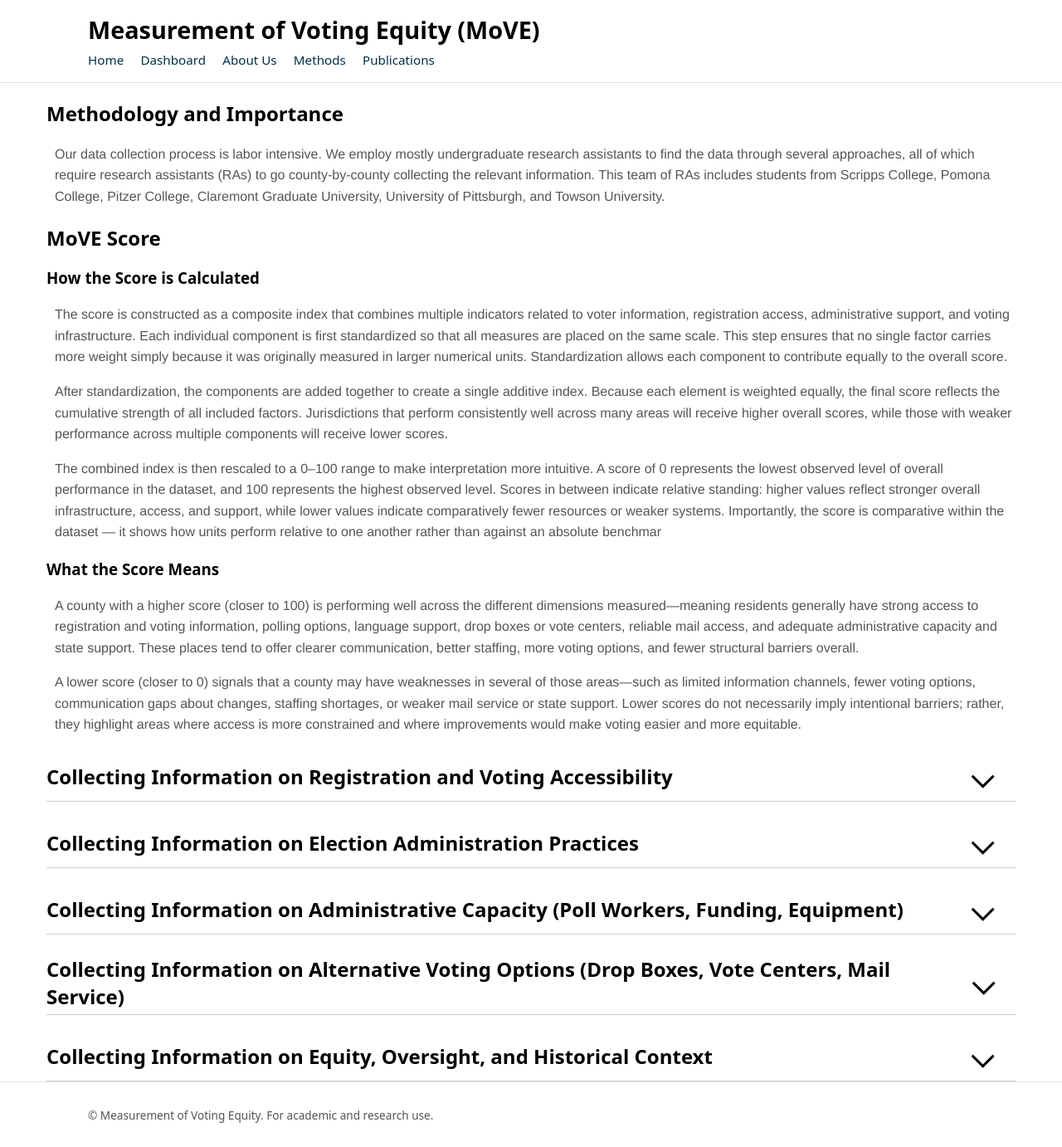
After one commit to BrendanHodges/MoVE-POC, a FastAPI app: template templates/methods.html in a window 1280 px wide. The commit adds this page. Shown: the whole page at 83% size. Run offline with FastAPI, Linux system fonts and the light colour scheme; the template is opened without the code that fills it, so the values that code supplies are empty.

Commit message:
Methods added

```diff
--- a/app/main.py
+++ b/app/main.py
@@ -83,6 +83,8 @@ def get_all_variables():
    variables = get_variable_lists()
    return variables
 
+
+
 @app.post("/data-extract")
 def data_extract(variables: dict):
     level = variables["geography"]["level"]
@@ -110,3 +112,7 @@ def data_extract(variables: dict):
         "rows": len(df),
         "data": data
     }
+
+@app.get("/methods", response_class=HTMLResponse)
+async def methods(request: Request):
+    return templates.TemplateResponse("methods.html", {"request": request})
--- a/static/css/site.css
+++ b/static/css/site.css
@@ -4,6 +4,8 @@
   --muted: #555;
   --accent: #003049;
   --bg: #ffffff;
+  --navy: #0b2545;
+  --navy-soft: #f3f6fb;
 }
 
 * {
@@ -458,3 +460,24 @@ main.container{
     grid-template-columns: 1fr;
   }
 }
+
+.move-mission{
+  max-width: 900px;
+  margin: 0 auto 36px;
+  padding: 22px 24px;
+  background: var(--navy-soft);
+  border: 1px solid var(--border);
+  border-left: 6px solid var(--navy);
+  border-radius: var(--card-radius);
+}
+
+.move-mission h3{
+  margin: 0 0 10px 0;
+  color: var(--navy);
+}
+
+.move-mission p{
+  margin: 0;
+  color: var(--muted);
+  line-height: 1.6;
+}
--- /dev/null
+++ b/templates/methods.html
@@ -0,0 +1,275 @@
+<!doctype html>
+<html lang="en">
+<head>
+  <meta charset="utf-8" />
+  <meta name="viewport" content="width=device-width, initial-scale=1" />
+  <title>Measurement of Voting Equity | Research Portal</title>
+  <link rel="stylesheet" href="/static/css/site.css" />
+
+  <!--ALMOST SAME AS FOR ABOUT US STUFF LOOK FOR COMMENTS-->
+  <style>
+    .dropdown-row {
+        display: flex;
+        justify-content: space-between; /* text left, arrow right */
+        align-items: center;
+        cursor: pointer;
+        font-weight: bold;
+        font-size: 24px;          /* make label larger like h2 */
+        margin-top: 20px;
+        padding: 5px 0;
+        border-bottom: 1px solid #ccc;
+    }
+
+    .dropdown-row:hover {
+        color: #0645ad; /* hover effect */
+    }
+
+    /* Arrow styling */
+        .dropdown-arrow {
+        font-size: 36px;
+        transition: transform 0.5s ease;
+        display: inline-block;
+        transform-origin: center;
+        width: 80px;
+        text-align: center;
+    }
+
+    /* Rotation class for arrow */
+        .dropdown-arrow.rotate {
+        transform: rotate(180deg);
+    }
+
+    /* Dropdown content LOOK HERE FOR DIFF STUFF */
+        .dropdown-content {
+        display: none; /* hidden by default */
+        margin-top: 10px;
+        margin-left: 10px;
+        line-height: 1.6;
+        /*word-spacing: 2px;*/
+        /*letter-spacing: 0.5px;*/
+        font-family: 'Helvetica', 'Arial', sans-serif;
+        color: var(--muted);
+    }
+      /*SAME STUFF NO CHANGES*/
+    .dropdown-content.show {
+        display: block;
+    }
+
+    .dropdown-content ul {
+        list-style-type: disc;
+        padding-left: 20px;
+    }
+
+    .dropdown-content li {
+        margin-bottom: 5px;
+    }
+    /*NEW STUFF TOO*/
+    .movescoreexp {
+      margin-top: 10px;
+      margin-left: 10px;
+      /*word-spacing: 1px;*/
+      /*letter-spacing: 0.5px;*/
+      line-height: 1.6;
+      font-family: 'Helvetica', 'Arial', sans-serif;
+      color: var(--muted);
+    }
+  </style>
+</head>
+
+<body>
+  <header class="site-header">
+    <div class="container">
+      <h1 class="site-title">Measurement of Voting Equity (MoVE)</h1>
+      <!-- CHANGES-->
+      <nav class="site-nav">
+        <a href="/">Home</a>
+        <a href="/#dashboard">Dashboard</a>
+        <a href="/about">About Us</a>
+        <a href="/methods">Methods</a>
+        <a href="/publications">Publications</a>
+      </nav>
+    </div>
+  </header>
+
+  <main class="container">
+    <section class="main-content">
+        <h1>Methodology and Importance</h1>
+
+
+        <div class="movescoreexp">
+          <p>
+          Our data collection process is labor intensive.
+          We employ mostly undergraduate research assistants to find the data through several
+          approaches, all of which require research assistants (RAs) to go county-by-county collecting
+          the relevant information. This team of RAs includes students from Scripps College,
+          Pomona College, Pitzer College, Claremont Graduate University, University of Pittsburgh, and Towson University.
+          </p>
+        </div>
+          <h2>MoVE Score</h2>
+          <h3>How the Score is Calculated</h3>
+            <div class="movescoreexp">
+              <p>
+                The score is constructed as a composite index that combines multiple indicators related to voter information,
+                registration access, administrative support, and voting infrastructure. Each individual component is first standardized
+                so that all measures are placed on the same scale. This step ensures that no single factor carries more weight
+                simply because it was originally measured in larger numerical units. Standardization allows each component
+                to contribute equally to the overall score.
+              </p>
+              <p>
+                After standardization, the components are added together to create a single additive index. Because each element
+                is weighted equally, the final score reflects the cumulative strength of all included factors. Jurisdictions
+                that perform consistently well across many areas will receive higher overall scores, while those with weaker
+                performance across multiple components will receive lower scores.
+              </p>
+              <p>
+                The combined index is then rescaled to a 0–100 range to make interpretation more intuitive. A score of 0 represents
+                the lowest observed level of overall performance in the dataset, and 100 represents the highest observed level. Scores in
+                between indicate relative standing: higher values reflect stronger overall infrastructure, access, and support, while lower
+                values indicate comparatively fewer resources or weaker systems. Importantly, the score is comparative within the dataset — it
+                shows how units perform relative to one another rather than against an absolute benchmar
+              </p>
+            </div>
+          <h3>What the Score Means</h3>
+            <div class="movescoreexp">
+              <p>
+                A county with a higher score (closer to 100) is performing well across the different dimensions measured—meaning residents
+                generally have strong access to registration and voting information, polling options, language support, drop boxes or vote
+                centers, reliable mail access, and adequate administrative capacity and state support. These places tend to offer clearer
+                communication, better staffing, more voting options, and fewer structural barriers overall.
+              </p>
+              <p>
+                A lower score (closer to 0) signals that a county may have weaknesses in several of those areas—such as limited information
+                channels, fewer voting options, communication gaps about changes, staffing shortages, or weaker mail service or state support.
+                Lower scores do not necessarily imply intentional barriers; rather, they highlight areas where access is more constrained and
+                where improvements would make voting easier and more equitable.
+              </p>
+            </div>
+        <div class="dropdown-row">
+            <span class="dropdown-label">Collecting Information on Registration and Voting Accessibility</span>
+            <span class="dropdown-arrow">⌵</span>
+        </div>
+        <div class="dropdown-content">
+            <p>
+            We gather data on how counties provide registration and voting information by examining publicly available sources such as
+            county election office websites, DMV service descriptions, government agency pages, and PDF guides.
+            When online information is limited, we supplement with direct outreach via email or phone to
+            local election officials, public assistance offices, and DMV branches. We then code the presence or absence of services
+            (e.g., whether information is provided at DMVs, in minority languages, or through media outlets) using dichotomous (0/1) or additive scales.
+            </p>
+            <h3>Why This Information Matters</h3>
+            <p>
+              Understanding where and how registration and voting information is disseminated helps assess whether voters have equitable access
+              to fundamental election resources. The National Voter Registration Act (NVRA) requires that states offer registration at DMVs, by mail,
+              and at public assistance and disability offices, so documenting compliance reveals where voters may be underserved. Moreover, outreach to
+              general and minority media sources is essential to reaching younger voters, low‑income residents, and communities of color, who rely on
+              these channels at higher rates to prepare for elections.
+            </p>
+        </div>
+
+        <div class="dropdown-row">
+            <span class="dropdown-label">Collecting Information on Election Administration Practices</span>
+            <span class="dropdown-arrow">⌵</span>
+        </div>
+        <div class="dropdown-content">
+            <p>
+              We review county election websites and state-level directives to identify policies on informing voters about polling place changes, drop box
+              availability, early voting locations, and vote centers. When online information is insufficient, we rely on direct communication with county
+              clerks or election supervisors to confirm practices. Each item is coded dichotomously (0/1) to record whether voters are notified about changes
+              through official communication channels.
+            </p>
+            <h3>Why This Information Matters</h3>
+            <p>
+              Changes to polling places, drop boxes, and early voting sites significantly affect voter participation. Research shows that reduced or relocated
+              polling locations can suppress turnout — especially among minority voters — even when absentee voting options exist. Knowing which counties proactively
+              inform voters helps identify where last‑minute changes could lead to confusion, long lines, or disenfranchisement. Tracking these practices allows
+              the MoVE project to measure how effectively counties maintain voter access during shifting election conditions.
+            </p>
+        </div>
+
+        <div class="dropdown-row">
+            <span class="dropdown-label">Collecting Information on Administrative Capacity (Poll Workers, Funding, Equipment)</span>
+            <span class="dropdown-arrow">⌵</span>
+        </div>
+        <div class="dropdown-content">
+            <p>
+              We examine official county budget documents, state election funding reports, public briefings, and staffing updates to determine whether counties
+              have adequate poll worker staffing, training, and funding. We also review state allocations of Help America Vote Act (HAVA) funds and whether counties
+              publicly acknowledge receipt or use of these funds. Media campaigns, diversity of poll workers, and language assistance offerings are evaluated using
+              news releases, county outreach posts, and election office statements.
+            </p>
+            <h3>Why This Information Matters</h3>
+            <p>
+              Poll worker shortages, lack of training, and inadequate funding directly threaten the smooth and equitable functioning of elections. Shortages can cause
+              polling place closures or consolidations, disproportionately affecting marginalized groups. Meanwhile, the presence of diverse, well‑trained poll workers
+              improves accessibility and voter trust. Accurate measurement of administrative capacity allows MoVE to identify regions at risk of service failures and
+              advocate for better resource allocation.
+            </p>
+        </div>
+
+        <div class="dropdown-row">
+            <span class="dropdown-label">Collecting Information on Alternative Voting Options (Drop Boxes, Vote Centers, Mail Service)</span>
+            <span class="dropdown-arrow">⌵</span>
+        </div>
+        <div class="dropdown-content">
+            <p>
+              We determine county availability of drop boxes, vote centers, and residential mail delivery by reviewing state statutes, county election office information,
+              USPS service maps, and national datasets from NCSL and USPS. If postal access or remote voting options are unclear, we contact local officials to confirm
+              whether services exist across the entire county or only in specific areas. All variables are coded dichotomously (0/1) to capture presence or absence
+              of these voting methods.
+            </p>
+            <h3>Why This Information Matters</h3>
+            <p>
+              Alternative voting methods are crucial for accessibility, especially for rural areas, voters with limited transportation, and individuals who cannot
+              vote on Election Day. Lack of drop boxes, limited mail service, or absence of vote centers can significantly reduce convenience and contribute to lower
+              turnout. Measuring these variables helps reveal structural barriers that affect both the efficiency and equity of voting systems.
+            </p>
+        </div>
+
+        <div class="dropdown-row">
+            <span class="dropdown-label">Collecting Information on Equity, Oversight, and Historical Context</span>
+            <span class="dropdown-arrow">⌵</span>
+        </div>
+        <div class="dropdown-content">
+            <p>
+              We review state election laws, county regulations, and published observation policies to determine whether nonpartisan and partisan observers
+              are allowed. For historical voting rights abuses, we use Department of Justice records, civil rights lawsuits, and public reports compiled
+              over the past 25 years. Counties are coded using Likert or dichotomous scales based on documented violations or legal restrictions.
+            </p>
+            <h3>Why This Information Matters</h3>
+            <p>
+              Oversight and transparency are foundational to public trust in elections. Allowing nonpartisan observers promotes accountability, while
+              excessive partisan oversight may introduce conflict or bias. Understanding a county’s history of voting rights violations reveals long-term
+              structural inequities and helps contextualize present-day accessibility conditions. These measures allow MoVE to account for both current
+              policies and legacy factors influencing voter experience.
+            </p>
+        </div>
+    </section>
+  </main>
+
+  <footer class="site-footer">
+    <div class="container">
+      <p>© Measurement of Voting Equity. For academic and research use.</p>
+    </div>
+  </footer>
+
+  <script src="https://unpkg.com/leaflet@1.9.4/dist/leaflet.js"></script>
+  <script src="/static/js/us.js"></script>
+  <script src="/static/js/state.js"></script>
+  <script src="/static/js/main.js"></script>
+  <script>
+    document.addEventListener("DOMContentLoaded", () => {
+      const dropdownRows = document.querySelectorAll(".dropdown-row");
+
+      dropdownRows.forEach(row => {
+        row.addEventListener("click", () => {
+          const content = row.nextElementSibling;
+          const arrow = row.querySelector(".dropdown-arrow");
+
+          content.classList.toggle("show");
+          arrow.classList.toggle("rotate");
+        });
+      });
+    });
+  </script>
+</body>
+</html>
```
Also changed, not shown: templates/index.html (+5 -5 lines).
